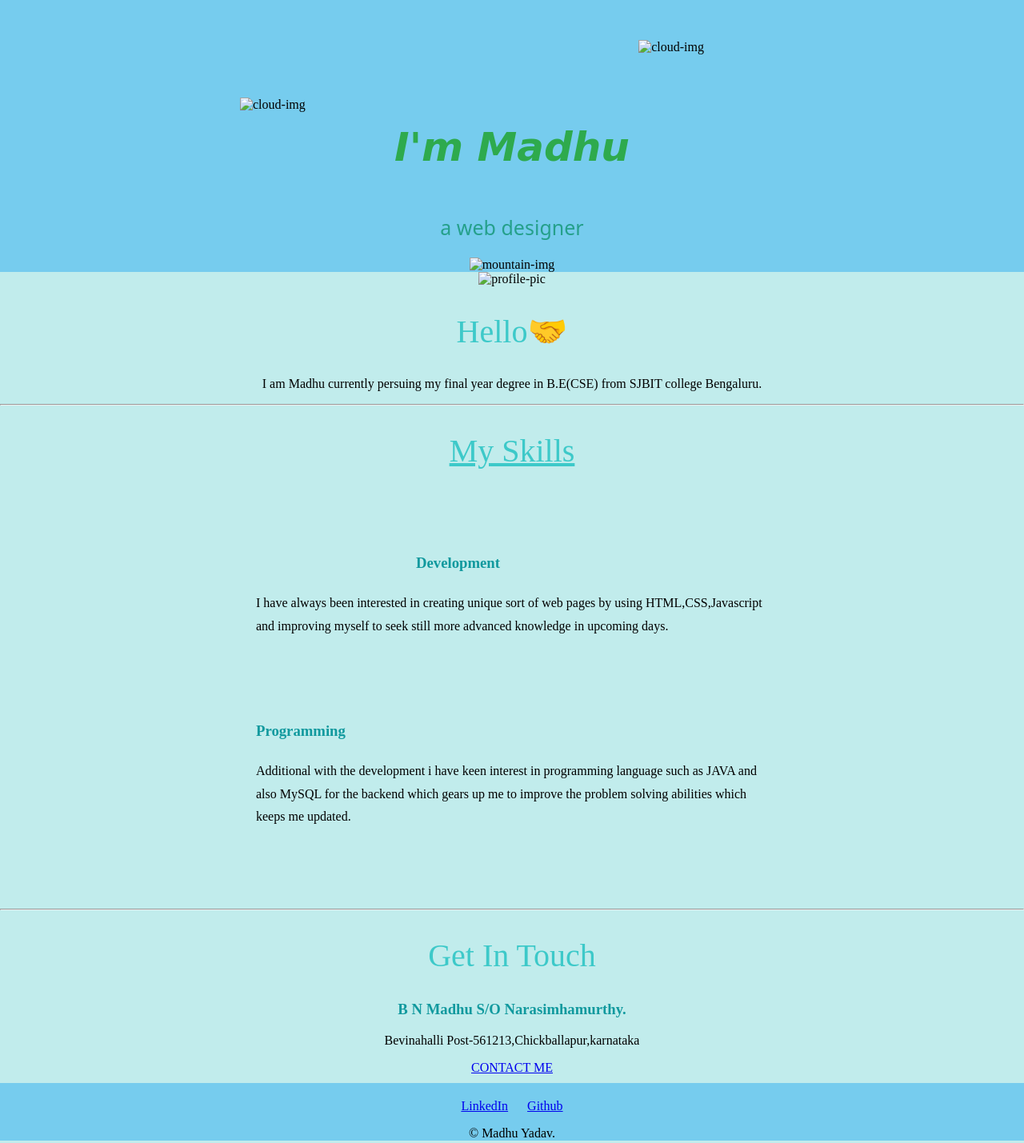
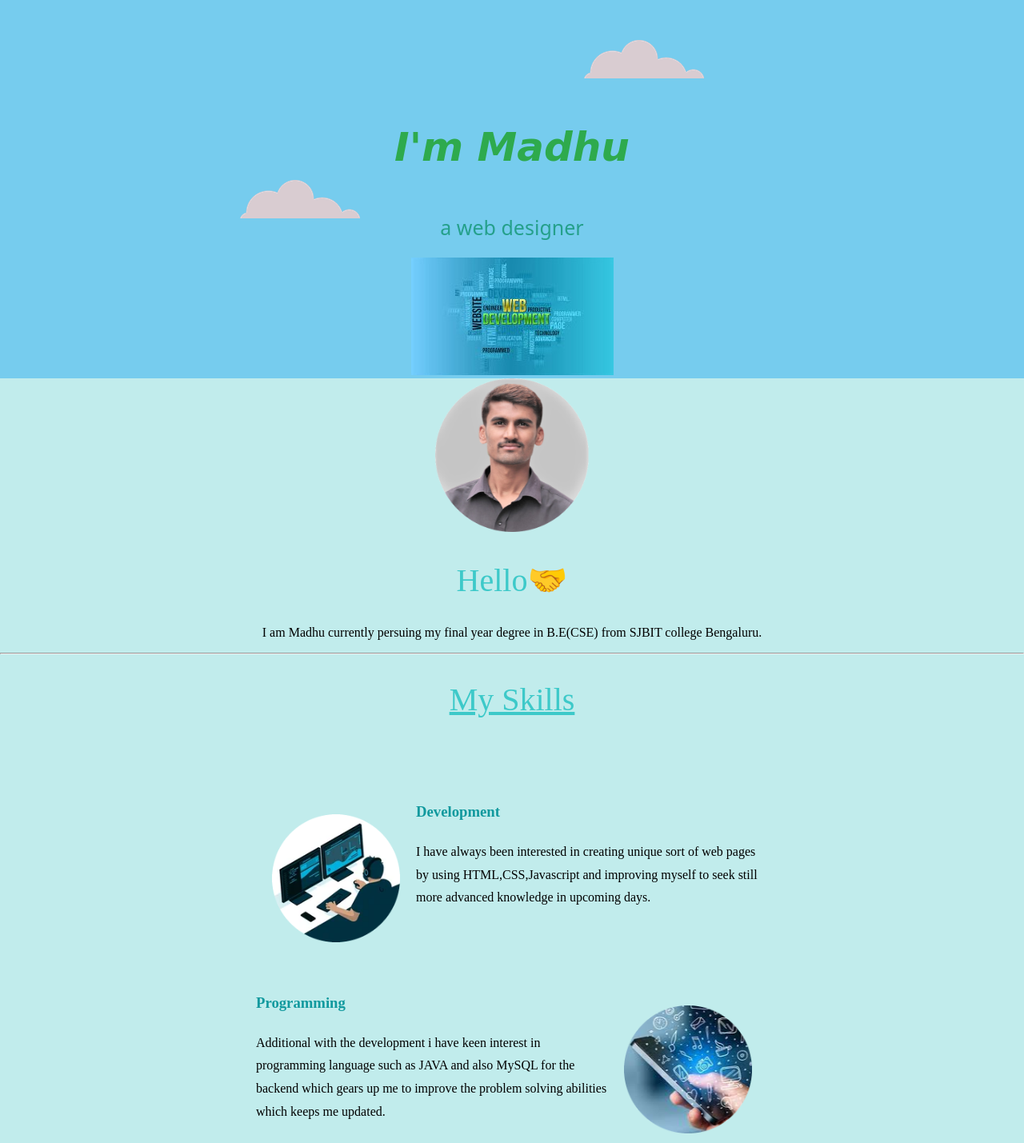
Before and after one commit to bnmadhu77/my-website, a plain HTML site: page index.html in a window 1280 px wide. Shown: the top 1429 px of the page at 80% size. Drawn offline with Linux system fonts and the light colour scheme; the site is published under a folder, as on GitHub Pages, so addresses that start at the root find nothing.

Commit message:
my-website

```diff
--- a/index.html
+++ b/index.html
@@ -11,17 +11,17 @@
 <body>
 
     <div class="top-container">
-        <img class="top-cloud" src="/css/images/cloud.png" alt="cloud-img">
+        <img class="top-cloud" src="css/images/cloud.png" alt="cloud-img">
     <h1 class="font"><em> I'm Madhu</em></h1>
     <p><h2 class="h2">a web designer</h2></p>
-    <img class="bottom-cloud" src="/css/images/cloud.png" alt="cloud-img">
-    <img src="/css/images/images (3).jpg" alt="mountain-img">
+    <img class="bottom-cloud" src="css/images/cloud.png" alt="cloud-img">
+    <img src="css/images/images (3).jpg" alt="mountain-img">
 
 </div>
 <div class="middle-container">
 
         <div class="profile">
-          <img width="15%"  src="/css/images/profile.png" alt="profile-pic">
+          <img width="15%"  src="css/images/profile.png" alt="profile-pic">
           <h2> Hello🤝</h2>
           <p>I am Madhu currently persuing my final year degree in B.E(CSE) from SJBIT college Bengaluru. </p>
         </div>
@@ -29,12 +29,12 @@
         <div class="skills">
           <h2><u>My Skills</u></h2>
           <div class="skill-row">
-            <img class="skill-img" src="/css/images/200-modified.png" alt="">
+            <img class="skill-img" src="css/images/200-modified.png" alt="">
             <h3>Development</h3>
             <p class="para">I have always been interested in creating unique sort of web pages by using HTML,CSS,Javascript and improving myself to seek still more advanced knowledge in upcoming days. </p>
           </div>
           <div class="skill-row">
-            <img class="skill2-img" src="/css/images/download-modified.png" alt="">
+            <img class="skill2-img" src="css/images/download-modified.png" alt="">
             <h3>Programming</h3>
             <p class="para2">Additional with the development i have keen interest in programming language such as JAVA and also MySQL for the backend which gears up me to improve the problem solving abilities which keeps me updated.</p>
           </div>
```
